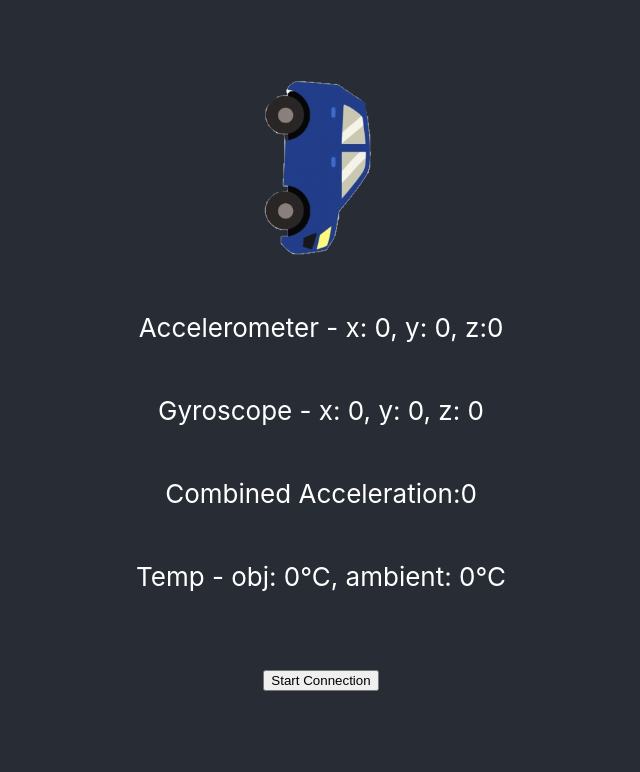
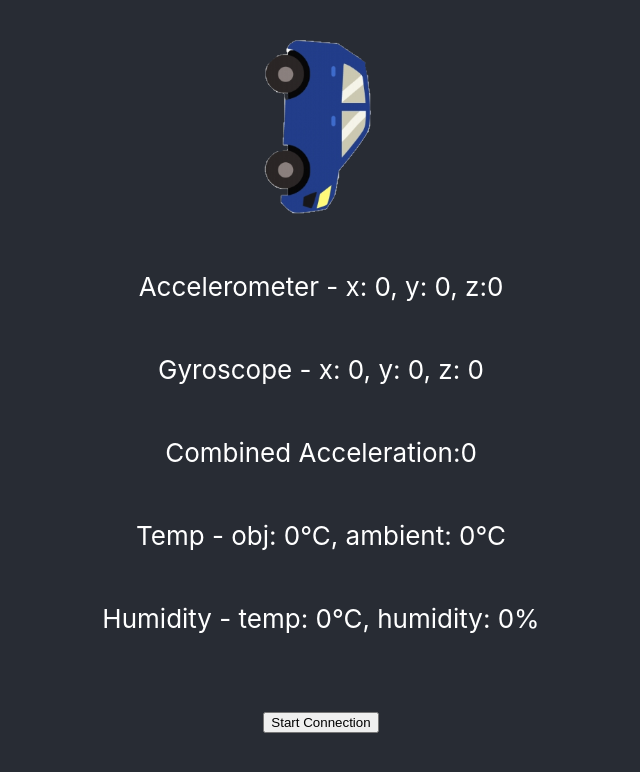
Before and after one commit to baowen/sensortag-octo-ui, a React (Create React App) app: page / in a window 1280 px wide. Shown: the top 772 px of the page, without its empty margins (319-959 px from the left). Built offline with nearby package versions, Linux system fonts and the light colour scheme; no server answers.

Commit message:
Added humidity

```diff
--- a/src/App.js
+++ b/src/App.js
@@ -20,6 +20,8 @@ function App() {
   const [combinedAccelleration, setCombinedAccelleration] = useState(0);
   const [objectTemp, setObjectTemp] = useState(0);
   const [ambientTemp, setAmbientTemp] = useState(0);
+  const [temperature, setTemperature] = useState(0);
+  const [humidity, setHumidity] = useState(0);
 
   /**
    * Returns the combined acceleration sqrt(x^2 + y^2 + z^2).
@@ -91,6 +93,13 @@ function App() {
     });
   }, [objectTemp, ambientTemp]); //only re-run the effect if new message comes in
 
+  useEffect(() => {
+    socket.on('HUMIDITY_CHANGE', payload => {
+      setTemperature(payload.temp);
+      setHumidity(payload.humidity);
+    });
+  }, [temperature, humidity]); //only re-run the effect if new message comes in
+
   function displayConnectedMessage() {
     const connectedMessage = 'You have connected to the socket';
     if (connected) {
@@ -130,7 +139,9 @@ function App() {
         <p>
           Temp - obj: {objectTemp}°C, ambient: {ambientTemp}°C
         </p>
-
+        <p>
+          Humidity - temp: {temperature}°C, humidity: {humidity}%
+        </p>
         <p>{sensorId}</p>
 
         <button onClick={() => handleConnection()}>
```
